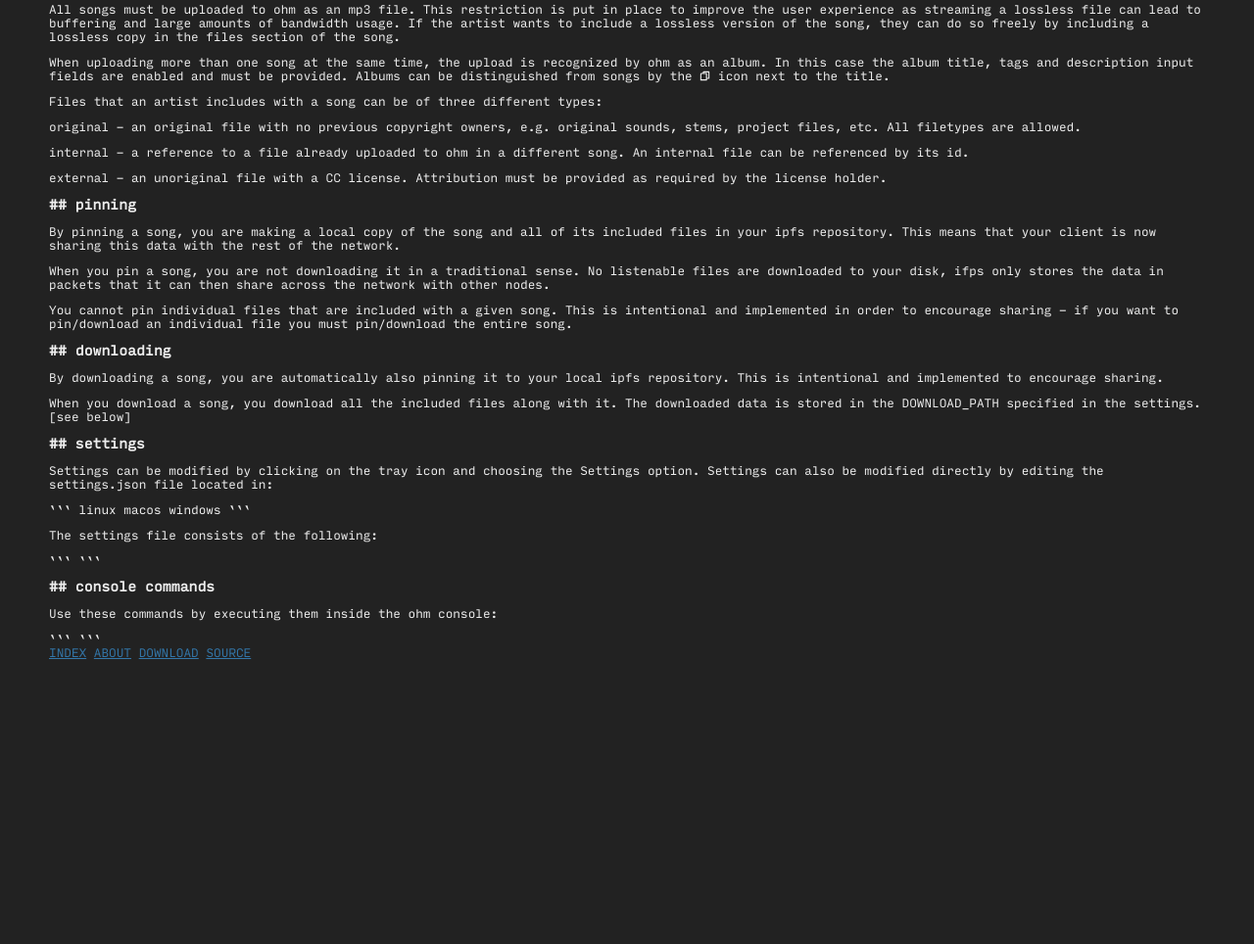
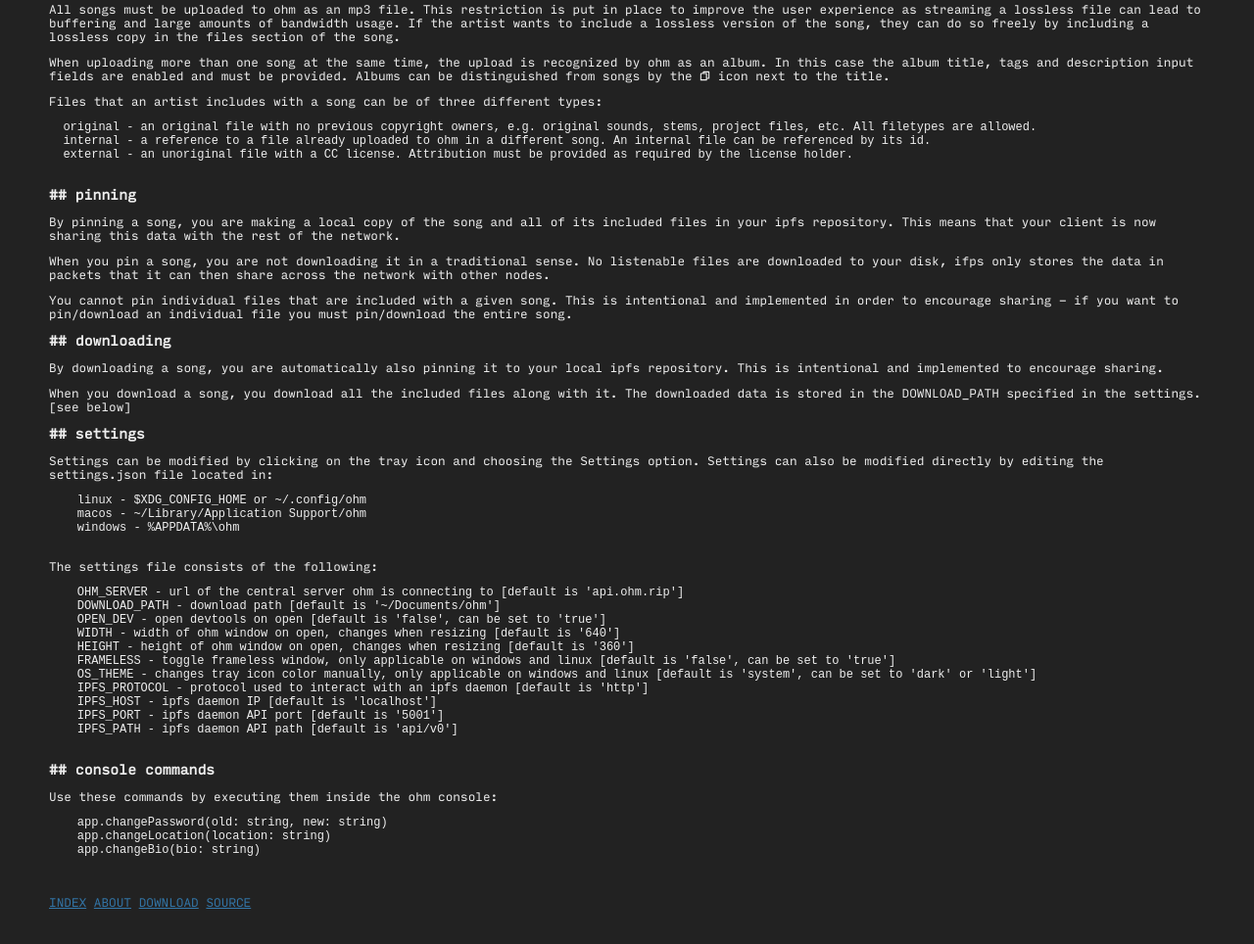
Before and after one commit to jurelik/ohm-website, a plain HTML site: page guide.html in a window 1280 px wide. Shown: the part 222-1186 px from the top of the page at 98% size. Before the commit the page ends 946 px from the top, so only its background shows below. Drawn offline with Linux system fonts and the light colour scheme.

Commit message:
finished guide section

````diff
--- a/guide.html
+++ b/guide.html
@@ -14,9 +14,11 @@
   <p>All songs must be uploaded to ohm as an mp3 file. This restriction is put in place to improve the user experience as streaming a lossless file can lead to buffering and large amounts of bandwidth usage. If the artist wants to include a lossless version of the song, they can do so freely by including a lossless copy in the files section of the song.</p>
   <p>When uploading more than one song at the same time, the upload is recognized by ohm as an album. In this case the album title, tags and description input fields are enabled and must be provided. Albums can be distinguished from songs by the <svg height="11" viewBox="-100 -100 200 200" width="11" xmlns="http://www.w3.org/2000/svg" transform="translate(0,1)"><g fill="none"><path d="m-75 75h105v-120h-90c-8.285 0-15 6.716-15 15zm150-150h-90c-8.285 0-15 6.716-15 15v15m60 90h45v-120" stroke="#eee" stroke-linecap="round" stroke-linejoin="round" stroke-width="20"/></g></svg> icon next to the title.</p>
   <p>Files that an artist includes with a song can be of three different types:</p>
-  <p>original - an original file with no previous copyright owners, e.g. original sounds, stems, project files, etc. All filetypes are allowed. </p>
-  <p>internal - a reference to a file already uploaded to ohm in a different song. An internal file can be referenced by its id.</p>
-  <p>external - an unoriginal file with a CC license. Attribution must be provided as required by the license holder.</p>
+  <pre>
+  original - an original file with no previous copyright owners, e.g. original sounds, stems, project files, etc. All filetypes are allowed.
+  internal - a reference to a file already uploaded to ohm in a different song. An internal file can be referenced by its id.
+  external - an unoriginal file with a CC license. Attribution must be provided as required by the license holder.
+  </pre>
   <h2>## pinning</h2>
   <p>By pinning a song, you are making a local copy of the song and all of its included files in your ipfs repository. This means that your client is now sharing this data with the rest of the network.</p>
   <p>When you pin a song, you are not downloading it in a traditional sense. No listenable files are downloaded to your disk, ifps only stores the data in packets that it can then share across the network with other nodes.</p>
@@ -26,19 +28,32 @@
   <p>When you download a song, you download all the included files along with it. The downloaded data is stored in the DOWNLOAD_PATH specified in the settings. [see below]</p>
   <h2>## settings</h2>
   <p>Settings can be modified by clicking on the tray icon and choosing the Settings option. Settings can also be modified directly by editing the settings.json file located in:</p>
-  ```
-  linux
-  macos
-  windows
-  ```
-
+  <pre>
+    linux - $XDG_CONFIG_HOME or ~/.config/ohm
+    macos - ~/Library/Application Support/ohm
+    windows - %APPDATA%\ohm
+  </pre>
   <p>The settings file consists of the following:</p>
-  ```
-  ```
+  <pre>
+    OHM_SERVER - url of the central server ohm is connecting to [default is 'api.ohm.rip']
+    DOWNLOAD_PATH - download path [default is '~/Documents/ohm']
+    OPEN_DEV - open devtools on open [default is 'false', can be set to 'true']
+    WIDTH - width of ohm window on open, changes when resizing [default is '640']
+    HEIGHT - height of ohm window on open, changes when resizing [default is '360']
+    FRAMELESS - toggle frameless window, only applicable on windows and linux [default is 'false', can be set to 'true']
+    OS_THEME - changes tray icon color manually, only applicable on windows and linux [default is 'system', can be set to 'dark' or 'light']
+    IPFS_PROTOCOL - protocol used to interact with an ipfs daemon [default is 'http']
+    IPFS_HOST - ipfs daemon IP [default is 'localhost']
+    IPFS_PORT - ipfs daemon API port [default is '5001']
+    IPFS_PATH - ipfs daemon API path [default is 'api/v0']
+  </pre>
   <h2>## console commands</h2>
   <p>Use these commands by executing them inside the ohm console:</p>
-  ```
-  ```
+  <pre>
+    app.changePassword(old: string, new: string)
+    app.changeLocation(location: string)
+    app.changeBio(bio: string)
+  </pre>
   <br>
   <a href='./index.html'>INDEX</a>
   <a href='./about.html'>ABOUT</a>
````
Also changed, not shown: 1 other file.
